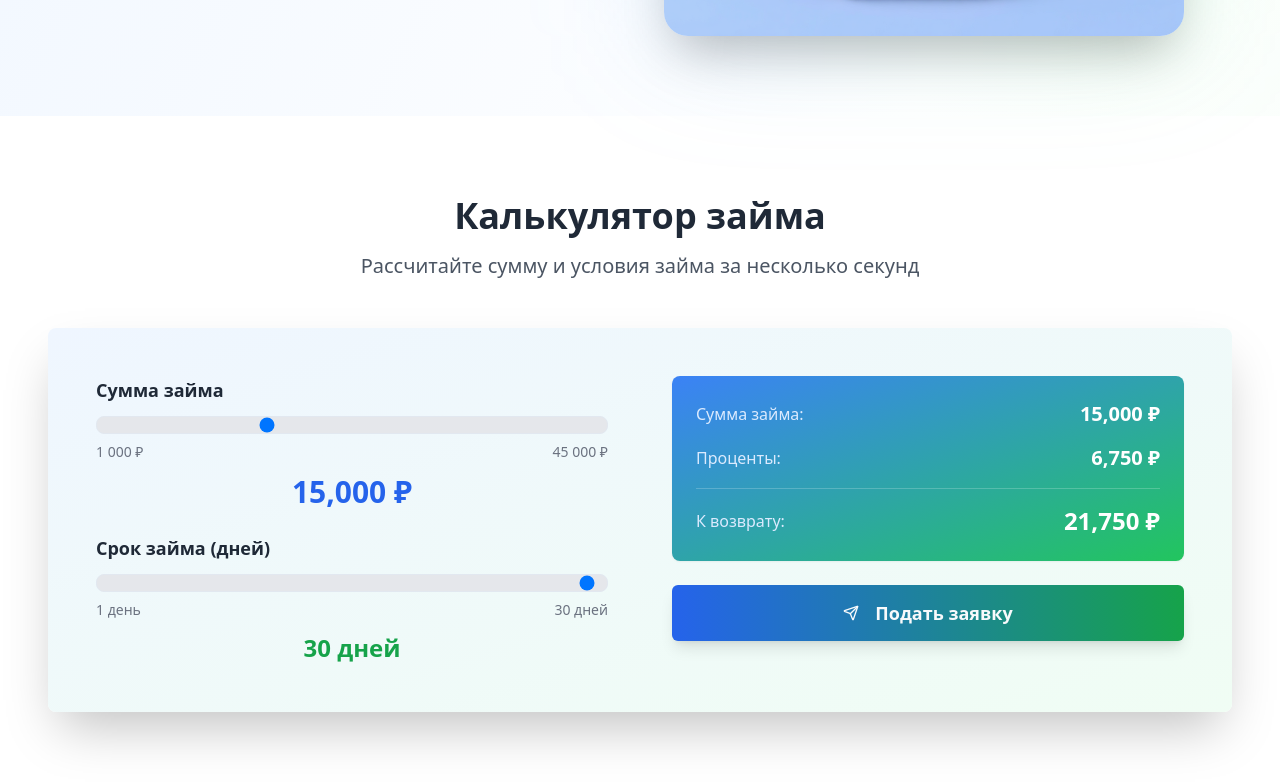
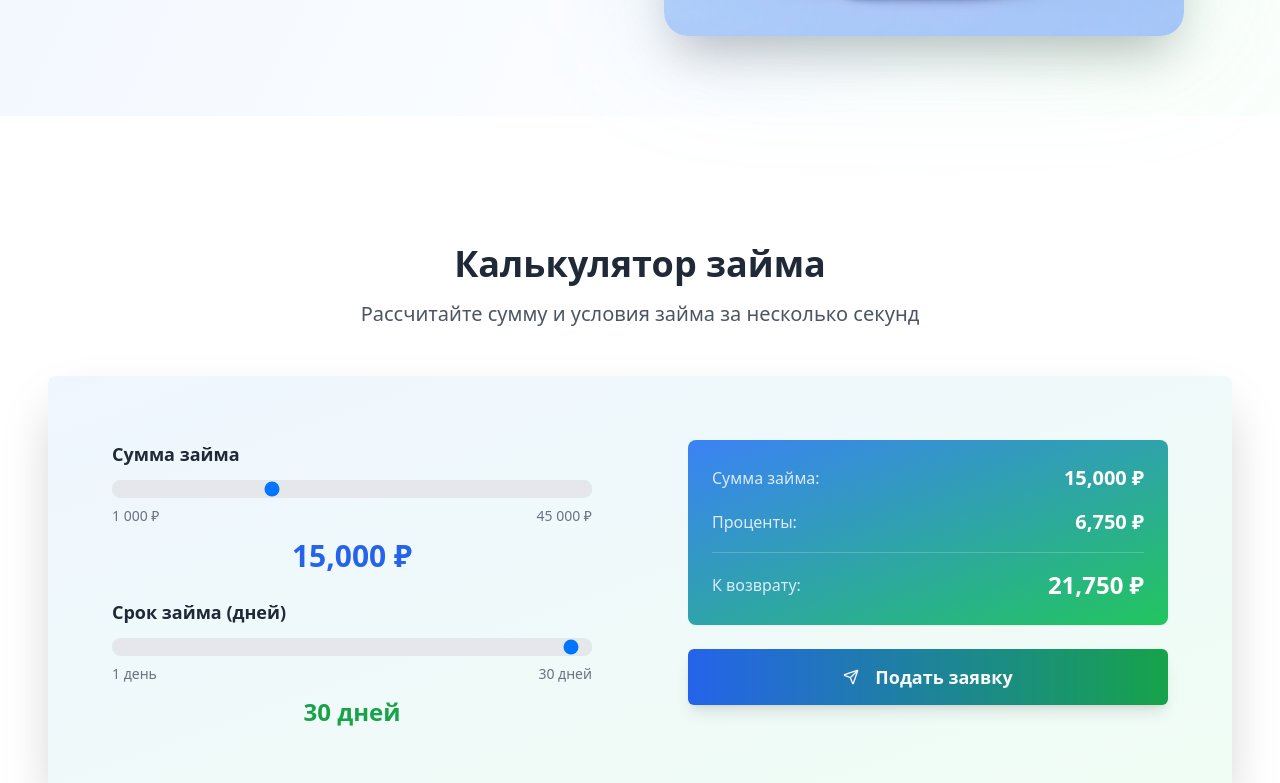
Before and after one commit to pr-poehali-dev/online-loan-calculator, a React (Vite) app: page / in a window 1280 px wide. Shown: the part 637-1420 px from the top of the page. Built offline with nearby package versions, Linux system fonts and the light colour scheme.

Commit message:
feat: расширить функционал калькулятора

```diff
--- a/src/pages/Index.tsx
+++ b/src/pages/Index.tsx
@@ -134,17 +134,17 @@ export default function Index() {
       </section>
 
       {/* Calculator Section */}
-      <section id="calculator" className="py-20 px-4 bg-white">
-        <div className="container mx-auto max-w-7xl">
+      <section id="calculator" className="py-32 px-4 bg-white">
+        <div className="container mx-auto max-w-full px-8">
           <div className="text-center mb-12">
             <h2 className="text-4xl font-bold text-gray-800 mb-4">Калькулятор займа</h2>
             <p className="text-xl text-gray-600">Рассчитайте сумму и условия займа за несколько секунд</p>
           </div>
 
-          <Card className="relative overflow-hidden border-0 shadow-2xl">
+          <Card className="relative overflow-hidden border-0 shadow-2xl max-w-8xl mx-auto">
             <div className="absolute inset-0 bg-gradient-to-br from-blue-50 to-green-50"></div>
-            <CardContent className="relative p-12">
-              <div className="grid lg:grid-cols-2 gap-16">
+            <CardContent className="relative p-16">
+              <div className="grid lg:grid-cols-2 gap-24">
                 <div className="space-y-6">
                   <div className="space-y-3">
                     <Label className="text-lg font-semibold text-gray-800">Сумма займа</Label>
```
